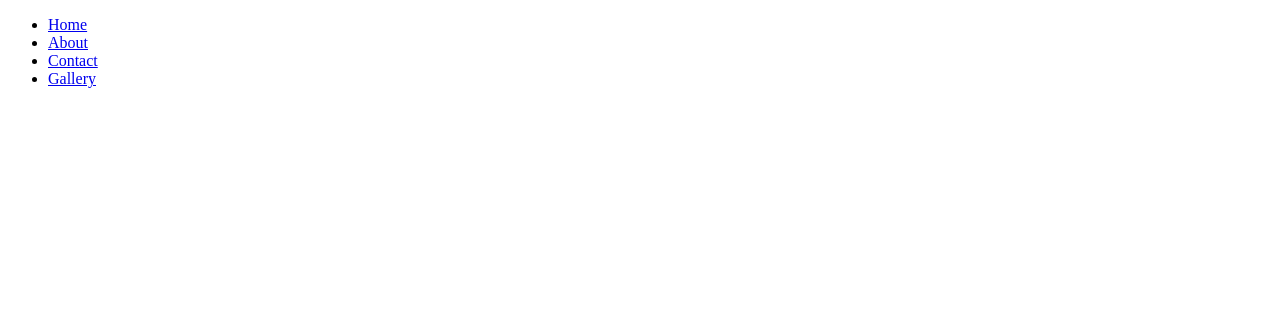
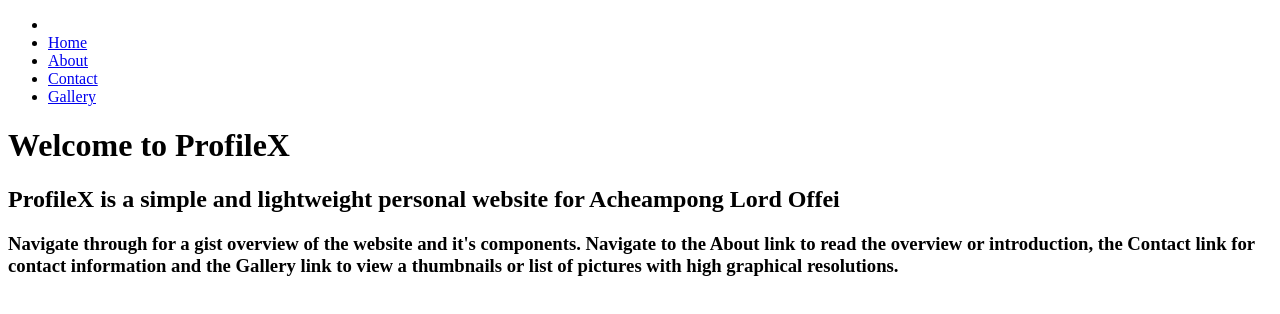
Before and after one commit to LORD-KAY/ieapplication, a plain HTML site: page index.html in a window 1280 px wide. Drawn offline with Linux system fonts and the light colour scheme.

Commit message:
Add the Home Pane of the Website

```diff
--- a/index.html
+++ b/index.html
@@ -7,7 +7,8 @@
 		<header>
 			<div class="navbar" id="navigation_panel">
 				<ul class="nav-list">
-					<li><a href="#">Home</a></li>
+					<li><a href="#"><img src=""/></a> </li>
+					<li><a href="#home">Home</a></li>
 					<li><a href="#">About</a></li>
 					<li><a href="#">Contact</a> </li>
 					<li><a href="#">Gallery</a> </li>
@@ -15,7 +16,19 @@
 			</div>
 		</header>
 		<main>
-
+			<div class="section_main">
+				<div class="home_pane" id="home">
+					<h1 class="heading">Welcome to ProfileX</h1>
+					<h2 class="sub-heading">
+						ProfileX is a simple and lightweight personal website for Acheampong Lord Offei
+					</h2>
+					<h3>
+						Navigate through for a gist overview of the website and it's components.
+						Navigate to the About link to read the overview or introduction, the Contact link for contact information
+						and the Gallery link to  view  a thumbnails or list of pictures with high graphical resolutions.
+					</h3>
+				</div>
+			</div>
 		</main>
 		<footer>
 
```
